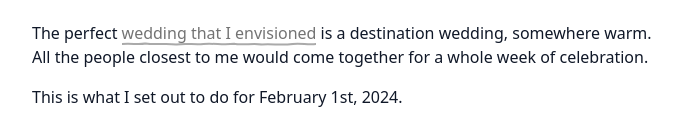
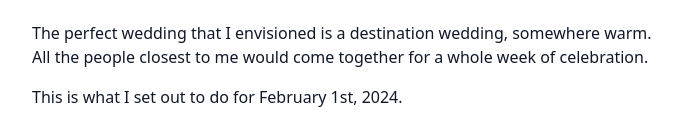
Before and after one commit to tadaspetra/website, an Astro site: page /my-disaster-wedding in a window 1280 px wide. Shown: the part 331-460 px from the top of the page, without its empty margins (296-978 px from the left). Built offline with nearby package versions, Linux system fonts and the light colour scheme; Astro itself is replaced by a stand-in of ours.

Commit message:
remove test link

```diff
--- a/src/content/posts/2024/my-disaster-wedding.md
+++ b/src/content/posts/2024/my-disaster-wedding.md
@@ -8,7 +8,7 @@ description: Getting married was one of the most stressful periods of my life.
 
 ## Part 1: Before Flying To Mexico
 
-The perfect [wedding that I envisioned](https://leerob.com/dx) is a destination wedding, somewhere warm. All the people closest to me would come together for a whole week of celebration.
+The perfect wedding that I envisioned is a destination wedding, somewhere warm. All the people closest to me would come together for a whole week of celebration.
 
 This is what I set out to do for February 1st, 2024.
 
```
